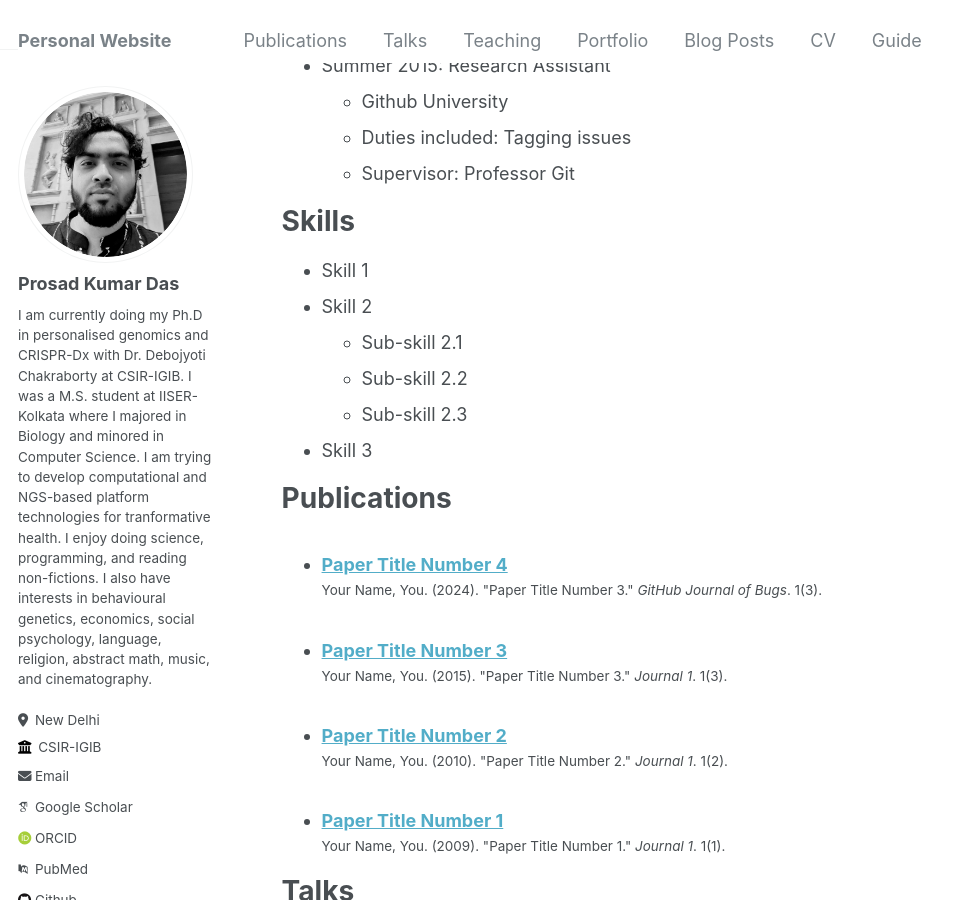
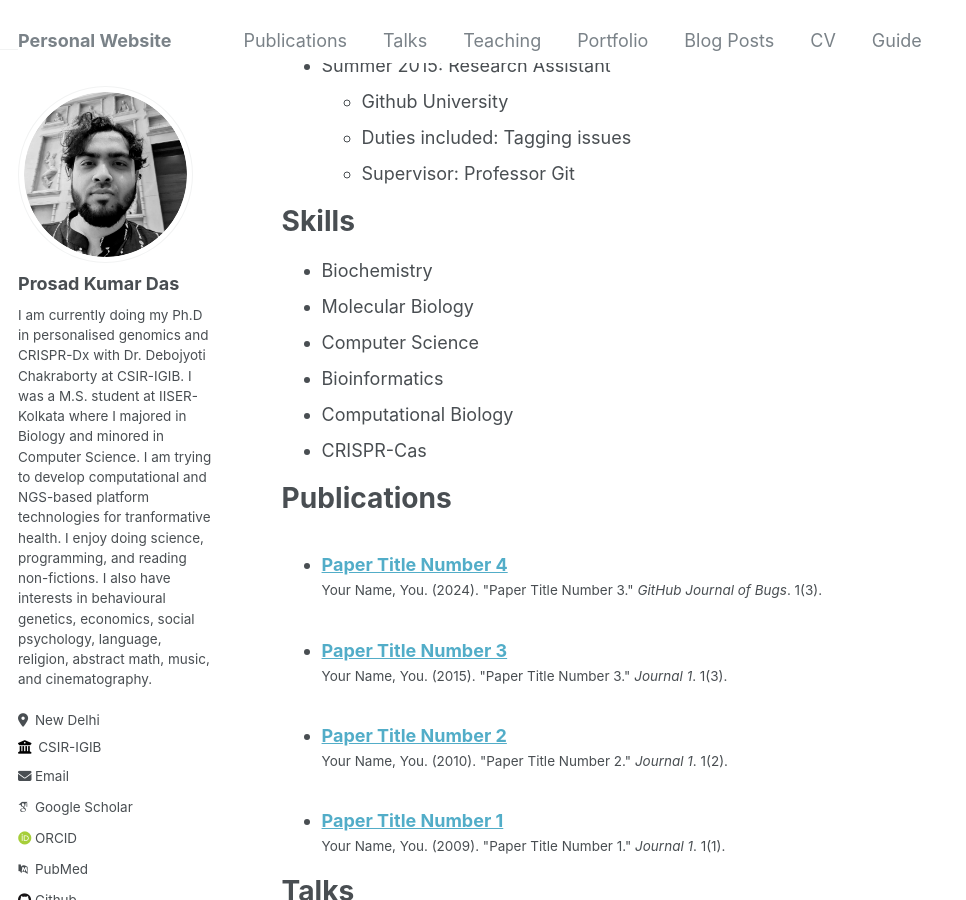
Before and after one commit to DasProsad/dasprosad.github.io, a Jekyll site: the page built from _pages/cv.md, in a window 1280 px wide and 900 px high, scrolled down 702 px. Shown: the whole window, without its empty margins (0-966 px from the left). Built offline with Jekyll 4.4.1, drawn with Linux system fonts in a browser that asks for light colours; some web fonts are replaced.

Commit message:
Update cv.md

```diff
--- a/_pages/cv.md
+++ b/_pages/cv.md
@@ -35,12 +35,12 @@ Work experience
 
 Skills
 ======
-* Skill 1
-* Skill 2
-  * Sub-skill 2.1
-  * Sub-skill 2.2
-  * Sub-skill 2.3
-* Skill 3
+* Biochemistry
+* Molecular Biology
+* Computer Science
+* Bioinformatics
+* Computational Biology
+* CRISPR-Cas
 
 Publications
 ======
```
